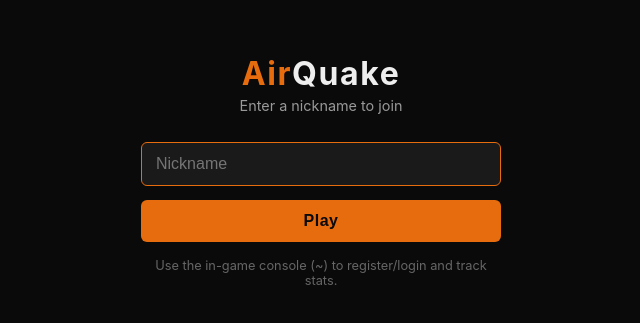
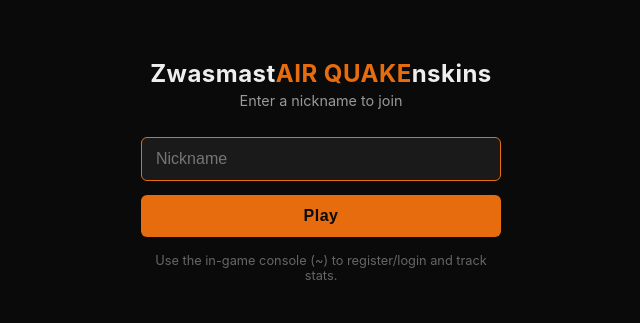
Before and after one commit to dx-colin/airquake-server, a plain HTML site: page nexquake/landing/index.html in a window 1280 px wide. Shown: the part 223-546 px from the top of the page, without its empty margins (319-959 px from the left). Drawn offline with Linux system fonts and the light colour scheme.

Commit message:
feat: rebrand landing page heading to ZwasmastAIR QUAKEnskins

```diff
--- a/nexquake/landing/index.html
+++ b/nexquake/landing/index.html
@@ -4,7 +4,7 @@
 <meta charset="utf-8">
 <meta name="viewport" content="width=device-width,initial-scale=1,maximum-scale=1,user-scalable=no,viewport-fit=cover">
 <meta name="theme-color" content="#0a0a0a">
-<title>AirQuake</title>
+<title>ZwasmastAIR QUAKEnskins</title>
 <link rel="icon" href="data:,">
 <style>
   :root { color-scheme: dark; }
@@ -24,8 +24,8 @@
   }
   h1 {
     margin: 0 0 4px;
-    font-size: 2rem;
-    letter-spacing: 0.05em;
+    font-size: 1.5rem;
+    letter-spacing: 0.02em;
   }
   h1 .air { color: #E76C0E; }
   p.sub {
@@ -67,7 +67,7 @@
 </head>
 <body>
 <main>
-  <h1><span class="air">Air</span>Quake</h1>
+  <h1>Zwasmast<span class="air">AIR QUAKE</span>nskins</h1>
   <p class="sub">Enter a nickname to join</p>
   <form id="join-form" autocomplete="off">
     <input id="nickname" type="text" maxlength="20" placeholder="Nickname" autofocus required>
```
